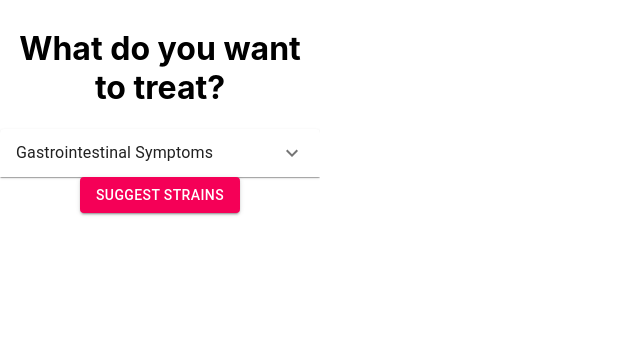
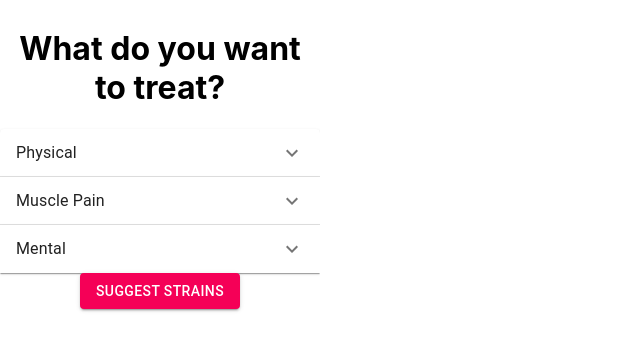
Before and after one commit to dreyuy/front-end, a React (Create React App) app in the folder med-cabinet/: page / in a window 1280 px wide. Shown: the top 350 px of the page, without its empty margins (0-640 px from the left). Built offline with nearby package versions, Linux system fonts and the light colour scheme.

Commit message:
got the form to filter out irrelevant headers

```diff
--- /dev/null
+++ b/med-cabinet/src/components/CustomAccordian.js
@@ -0,0 +1,35 @@
+import React from 'react';
+import Checkbox from '@material-ui/core/Checkbox';
+import Accordian from '@material-ui/core/Accordion';
+import AccordianDetails from '@material-ui/core/AccordionDetails';
+import AccordianSummary from '@material-ui/core/AccordionSummary';
+import ExpandMoreIcon from '@material-ui/icons/ExpandMore';
+import { FormControlLabel, List, Typography } from '@material-ui/core';
+import SpecificSymptoms from './SpecificSymptoms';
+
+
+const CustomAccordian = ({checkHandler, formValues, properties, name}) => {
+
+
+    return (
+    <Accordian>
+
+        <AccordianSummary
+        expandIcon={<ExpandMoreIcon />}
+        aria-controls='list of symptoms'
+        id='accordian-symptoms-list'
+        >
+
+                <Typography className='accordian-title'> {name} </Typography>
+
+        </AccordianSummary>
+        {
+        Object.keys(formValues).map((symptoms) => (
+           properties.includes(symptoms) && <SpecificSymptoms symptoms={symptoms} formValues={formValues} checkHandler={checkHandler}/>
+        ))
+        }
+    </Accordian>
+    );
+}
+
+export default CustomAccordian;
--- /dev/null
+++ b/med-cabinet/src/components/SpecificSymptoms.js
@@ -0,0 +1,30 @@
+import React from 'react';
+import Checkbox from '@material-ui/core/Checkbox';
+import AccordianDetails from '@material-ui/core/AccordionDetails';
+import { FormControlLabel } from '@material-ui/core';
+
+const SpecificSymptoms = ({symptoms, formValues, checkHandler, theme}) => {
+
+
+    return (
+        <AccordianDetails className='treatment-form'>
+
+            <FormControlLabel
+            label={symptoms}
+            labelPlacement='end'
+            control={
+                <Checkbox
+                className='form-input'
+                type='checkbox'
+                color='secondary'
+                name={symptoms}
+                checked={formValues.symptoms}
+                onChange={checkHandler}
+                />}
+            />
+
+        </AccordianDetails>
+    )
+}
+
+export default SpecificSymptoms;
--- a/med-cabinet/src/components/TreatmentForm.js
+++ b/med-cabinet/src/components/TreatmentForm.js
@@ -1,21 +1,38 @@
 import React, { useState } from 'react';
 import { connect } from 'react-redux';
-import Checkbox from '@material-ui/core/Checkbox';
-import Accordian from '@material-ui/core/Accordion';
-import AccordianDetails from '@material-ui/core/AccordionDetails';
-import AccordianSummary from '@material-ui/core/AccordionSummary';
-import ExpandMoreIcon from '@material-ui/icons/ExpandMore';
-import Button from '@material-ui/core/Button'
+import Button from '@material-ui/core/Button';
+import CustomAccordian from './CustomAccordian';
+import {addTreatment} from '../store/actions/treatmentFormActions';
 import { FormControlLabel, List, Typography } from '@material-ui/core';
-import {addTreatment} from '../store/actions/treatmentFormActions'
 
 const initialValues = {
-    'pine': false,
-    'relaxed': false,
-    'flowery': false,
-    'euphoric': false,
-    'uplifted': false,
+    'cramps': false,
+    'depression': false,
+    'eye pressure': false,
+    'fatigue': false,
+    'headache': false,
+    'headaches': false,
+    'inflammation': false,
+    'insomnia': false,
+    'lack of appetite': false,
+    'muscle spasms': false,
+    'nausea': false,
+    'pain': false,
+    'seizures': false,
+    'spasticity': false,
+    'stress': false,
 };
+
+const themes = [
+    {name: 'Physical',
+     properties: ['fatigue', 'headache', 'headaches', 'inflammation', 'seizures', 'eye pressure', 'nausea', 'lack of appetite']
+    },
+    {name: 'Muscle Pain',
+    properties: ['cramps', 'pain', 'spasticity', 'muscle spasms']
+   },
+   {name: 'Mental',
+   properties: ['stress', 'insomnia', 'depression', ]
+  }];
 
 const TreatmentForm = (props) => {
 
@@ -38,41 +55,10 @@ const TreatmentForm = (props) => {
 
 
     return (
-        <List className='treatment-form-div' style={{maxHeight: '80%', overflow: 'auto'}}>
+        <List className='treatment-form-div' style={{maxHeight: '70%', overflow: 'auto'}}>
             <h1>What do you want to treat?</h1>
             <form >
-
-                <Accordian>
-                    <AccordianSummary
-                    expandIcon={<ExpandMoreIcon />}
-                    aria-controls='list of symptoms'
-                    id='accordian-symptoms-list'
-                    >
-                            <Typography
-                            className='accordian-title'
-                            >Gastrointestinal Symptoms</Typography>
-                    </AccordianSummary>
-
-                    <AccordianDetails className='treatment-form'>
-
-                        <FormControlLabel
-                        label='pine'
-                        labelPlacement='end'
-                        control={
-                            <Checkbox
-                            className='form-input'
-                            type='checkbox'
-                            color='secondary'
-                            name='pine'
-                            checked={formValues.pine}
-                            onChange={checkHandler} // to add in click handler
-                            />}
-                        />
-
-                    </AccordianDetails>
-                </Accordian>
-
-
+                {themes.map((theme) => <CustomAccordian properties={theme.properties} name={theme.name} checkHandler={checkHandler} formValues={formValues}/>)}
                 <Button variant='contained' color='secondary' className='treatment-form-button' onClick={submitHandler}> Suggest Strains</Button>
             </form>
         </List>
```
Also changed, not shown: med-cabinet/src/components/Accordian.js (deleted).
